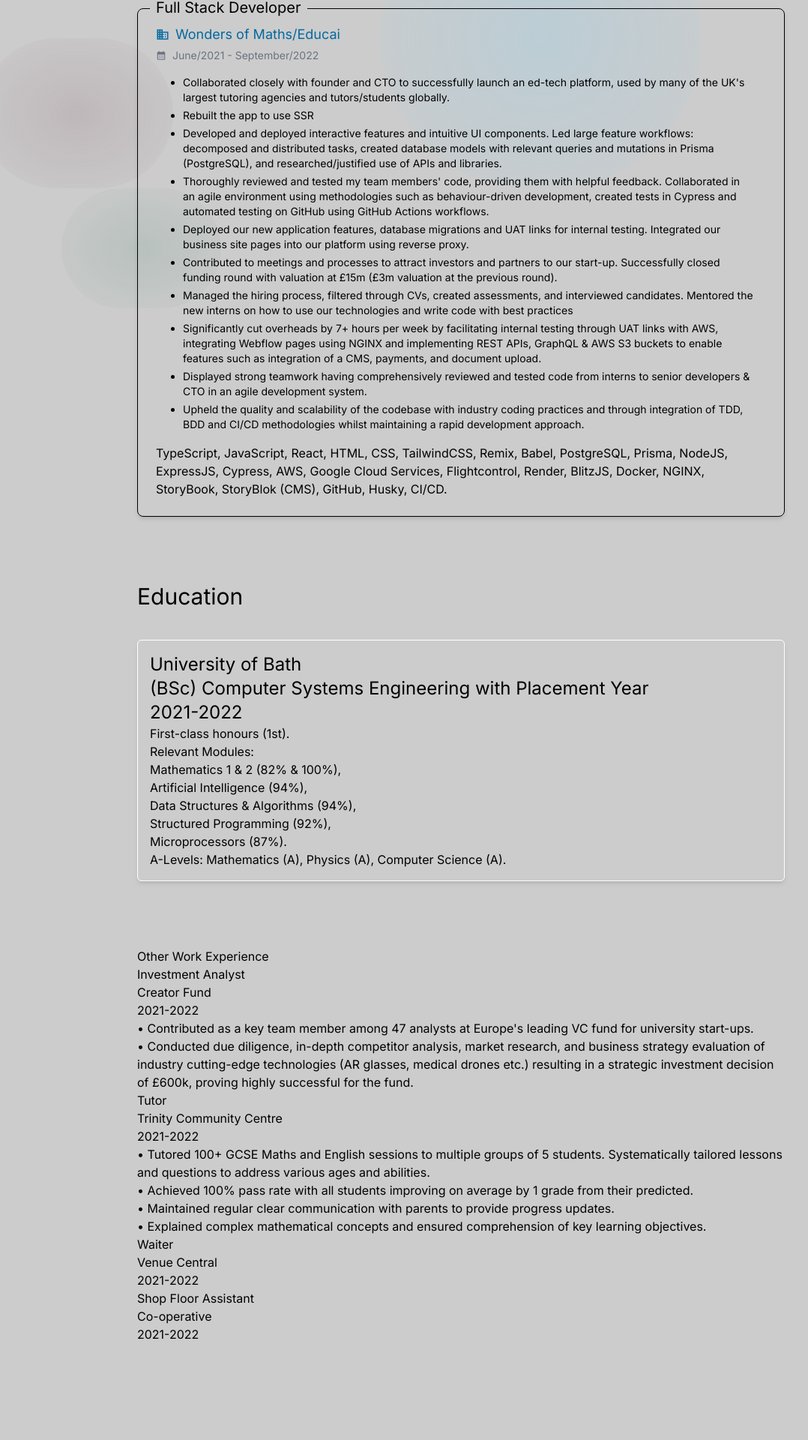
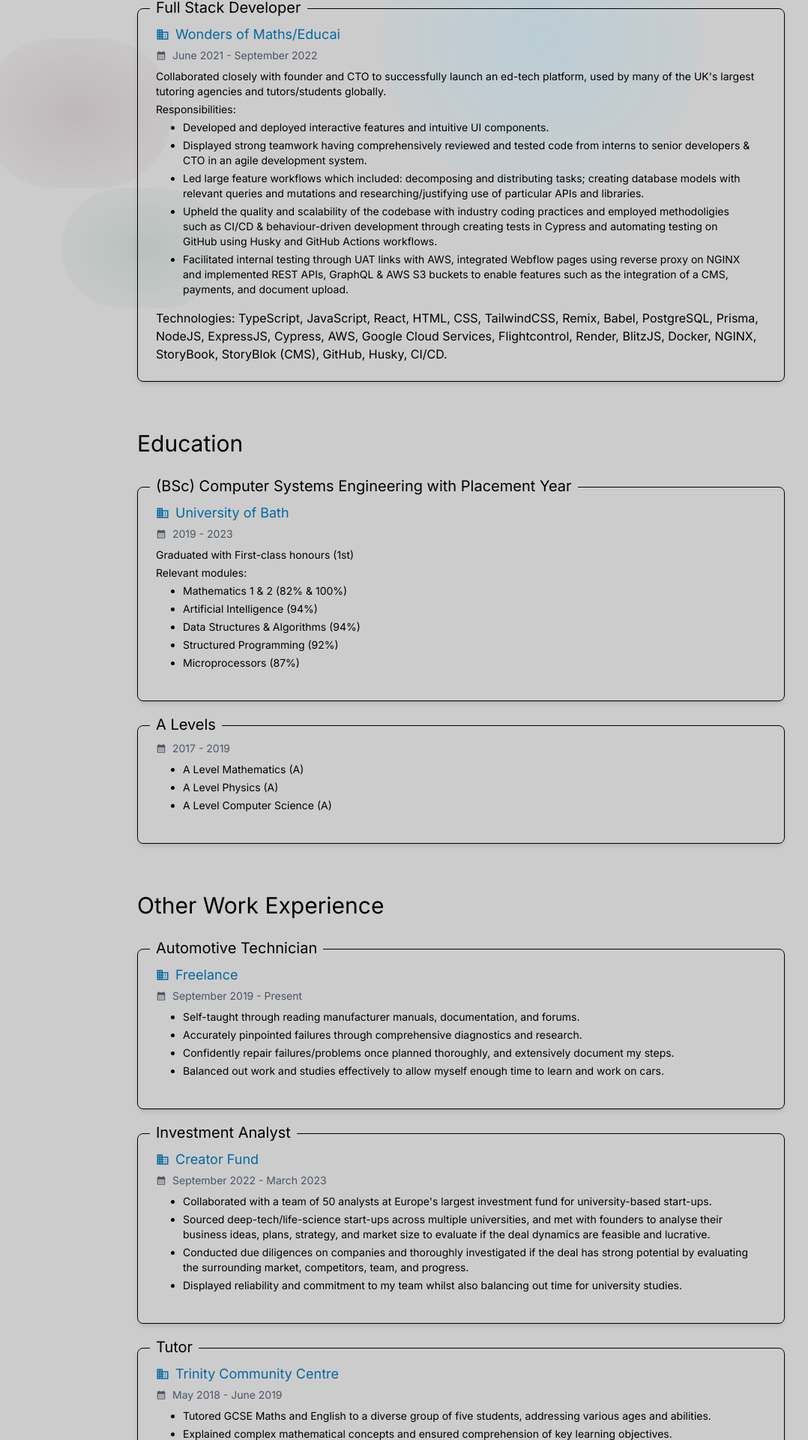
Before and after one commit to sabirchowdhury/portfolio-website, a Next.js app: page /experience in a window 1280 px wide. Shown: the part 349-2269 px from the top of the page at 75% size, without its empty margins (25-1103 px from the left). Before the commit the page ends 2196 px from the top, so only its background shows below. Built offline with nearby package versions, Linux system fonts and the light colour scheme.

Commit message:
complete experience page

```diff
--- a/app/experience/_content/InfoBox.tsx
+++ b/app/experience/_content/InfoBox.tsx
@@ -1,42 +1,60 @@
 import { Business, CalendarMonth } from "@mui/icons-material";
+import classNames from "classnames";
 
 interface TInfoBox {
   title: string;
   company: string;
   dates: string;
+  preInfo?: string[];
   bulletPoints: string[];
-  languages: string;
+  languages?: string;
+  className?: string;
 }
 
 export default function InfoBox({
   title,
   company,
   dates,
+  preInfo,
   bulletPoints,
   languages,
+  className,
 }: TInfoBox) {
   return (
-    <div className="md:p-6 p-4 rounded-lg border shadow-md border-black dark:border-white">
+    <div
+      className={classNames(
+        "md:p-6 p-4 rounded-lg border shadow-md border-black dark:border-white",
+        className
+      )}
+    >
       <h3 className="relative text-lg md:text-xl md:-mt-10 z-10 w-fit">
         {title}
         <div className="absolute hidden md:block top-1/2 -left-2 -right-2 dark:bg-bg-d bg-bg-l h-1 -z-10" />
       </h3>
-      <span className="flex flex-col my-2 gap-1">
-        <h3 className="flex items-center text-sm md:text-lg gap-2 text-sky-700">
-          <Business fontSize="inherit" />
-          {company}
-        </h3>
-        <h3 className="flex items-center text-sm md:text-md text-gray-500 gap-2 w-fit">
+      <span className="flex flex-col mt-2 gap-1 mb-2">
+        {company && (
+          <h3 className="flex items-center text-sm md:text-lg gap-2 text-sky-700">
+            <Business fontSize="inherit" />
+            {company}
+          </h3>
+        )}
+        <h3 className="flex items-center text-sm md:text-md text-gray-600 dark:text-gray-400 gap-2 w-fit">
           <CalendarMonth fontSize="inherit" />
           {dates}
         </h3>
       </span>
-      <ul className="flex flex-col gap-1 text-sm m-1 md:m-4">
+      {preInfo &&
+        preInfo.map((txt, idx) => (
+          <p className="text-sm mb-1" key={`preinfo-${idx}`}>
+            {txt}
+          </p>
+        ))}
+      <ul className="flex flex-col gap-1 text-sm m-1 md:mb-4 md:mx-4">
         {bulletPoints.map((text, index) => (
           <li key={`bp-${index}`}>{text}</li>
         ))}
       </ul>
-      <p>{languages}</p>
+      {languages && <p>{languages}</p>}
     </div>
   );
 }
--- /dev/null
+++ b/app/experience/_content/education.ts
@@ -0,0 +1,29 @@
+const education = [
+  {
+    title: "(BSc) Computer Systems Engineering with Placement Year",
+    company: "University of Bath",
+    dates: "2019 - 2023",
+    preInfo: [`Graduated with First-class honours (1st)`, `Relevant modules:`],
+    bulletPoints: [
+      "Mathematics 1 & 2 (82% & 100%)",
+      "Artificial Intelligence (94%)",
+      "Data Structures & Algorithms (94%)",
+      "Structured Programming (92%)",
+      "Microprocessors (87%)",
+    ],
+    languages: "",
+  },
+  {
+    title: "A Levels",
+    company: "",
+    dates: "2017 - 2019",
+    bulletPoints: [
+      "A Level Mathematics (A)",
+      "A Level Physics (A)",
+      "A Level Computer Science (A)",
+    ],
+    languages: "",
+  },
+];
+
+export default education;
--- /dev/null
+++ b/app/experience/_content/otherExperience.ts
@@ -0,0 +1,56 @@
+const otherExperience = [
+  {
+    title: "Automotive Technician",
+    company: "Freelance",
+    dates: "September 2019 - Present",
+    bulletPoints: [
+      "Self-taught through reading manufacturer manuals, documentation, and forums.",
+      "Accurately pinpointed failures through comprehensive diagnostics and research.",
+      "Confidently repair failures/problems once planned thoroughly, and extensively document my steps.",
+      "Balanced out work and studies effectively to allow myself enough time to learn and work on cars.",
+    ],
+  },
+  {
+    title: "Investment Analyst",
+    company: "Creator Fund",
+    dates: "September 2022 - March 2023",
+    bulletPoints: [
+      "Collaborated with a team of 50 analysts at Europe's largest investment fund for university-based start-ups.",
+      "Sourced deep-tech/life-science start-ups across multiple universities, and met with founders to analyse their business ideas, plans, strategy, and market size to evaluate if the deal dynamics are feasible and lucrative.",
+      "Conducted due diligences on companies and thoroughly investigated if the deal has strong potential by evaluating the surrounding market, competitors, team, and progress.",
+      "Displayed reliability and commitment to my team whilst also balancing out time for university studies.",
+    ],
+  },
+  {
+    title: "Tutor",
+    company: "Trinity Community Centre",
+    dates: "May 2018 - June 2019",
+    bulletPoints: [
+      "Tutored GCSE Maths and English to a diverse group of five students, addressing various ages and abilities.",
+      "Explained complex mathematical concepts and ensured comprehension of key learning objectives.",
+      "Maintained regular communication with parents to provide progress updates and how to help out at home.",
+      "Tailored questions to systematically develop the students' logical reasoning and subject understanding.",
+    ],
+  },
+  {
+    title: "Waiter",
+    company: "Venue Central",
+    dates: "July 2016 - August 2018",
+    bulletPoints: [
+      "Consistently interacted with customers to ensure excellent customer service and resolved complaints.",
+      "Ensured the presentation of the 1000-seat venue was always exceptional, with strong attention to detail.",
+      "Displayed strong initiative and leadership skills throughout the workplace. Co-ordinated a team of 10-12 staff to accommodate unexpected turnouts, maintaining efficiency and professionalism.",
+    ],
+  },
+  {
+    title: "Shop Floor Assistant",
+    company: "Co Operative",
+    dates: "June 2016 - July 2016",
+    bulletPoints: [
+      "Team working skills when stocking floor and serving customers, planned my day effectively.",
+      "Demonstrated excellent communication skills when responding to customer queries.",
+    ],
+  },
+];
+
+export default otherExperience;
--- a/app/experience/_content/technicalExperience.ts
+++ b/app/experience/_content/technicalExperience.ts
@@ -2,47 +2,20 @@
   {
     title: "Full Stack Developer",
     company: "Wonders of Maths/Educai",
-    dates: "June/2021 - September/2022",
+    dates: "June 2021 - September 2022",
+    preInfo: [
+      "Collaborated closely with founder and CTO to successfully launch an ed-tech platform, used by many of the UK's largest tutoring agencies and tutors/students globally.",
+      "Responsibilities:",
+    ],
     bulletPoints: [
-      "Collaborated closely with founder and CTO to successfully launch \
-an ed-tech platform, used by many of the UK's largest \
-tutoring agencies and tutors/students globally.",
-      "Rebuilt the app to use SSR",
-      "Developed and deployed interactive features and intuitive UI \
-components. Led large feature workflows: decomposed and \
-distributed tasks, created database models with relevant queries \
-and mutations in Prisma (PostgreSQL), and researched/justified \
-use of APIs and libraries.",
-      "Thoroughly reviewed and tested my team members' code, \
-providing them with helpful feedback. Collaborated in an agile \
-environment using methodologies such as behaviour-driven \
-development, created tests in Cypress and automated testing on \
-GitHub using GitHub Actions workflows.",
-      "Deployed our new application features, database migrations and \
-UAT links for internal testing. Integrated our business site \
-pages into our platform using reverse proxy.",
-      "Contributed to meetings and processes to attract investors and \
-partners to our start-up. Successfully closed funding round with \
-valuation at £15m (£3m valuation at the previous round).",
-      "Managed the hiring process, filtered through CVs, created \
-assessments, and interviewed candidates. Mentored the new \
-interns on how to use our technologies and write code with best \
-practices",
-      "Significantly cut overheads by 7+ hours per week by \
-facilitating internal testing through UAT links with AWS, \
-integrating Webflow pages using NGINX and implementing REST \
-APIs, GraphQL & AWS S3 buckets to enable features such as \
-integration of a CMS, payments, and document upload.",
-      "Displayed strong teamwork having comprehensively reviewed and \
-tested code from interns to senior developers & CTO in an agile \
-development system.",
-      "Upheld the quality and scalability of the codebase with \
-industry coding practices and through integration of TDD, BDD \
-and CI/CD methodologies whilst maintaining a rapid development \
-approach.",
+      "Developed and deployed interactive features and intuitive UI components.",
+      "Displayed strong teamwork having comprehensively reviewed and tested code from interns to senior developers & CTO in an agile development system.",
+      "Led large feature workflows which included: decomposing and distributing tasks; creating database models with relevant queries and mutations and researching/justifying use of particular APIs and libraries.",
+      "Upheld the quality and scalability of the codebase with industry coding practices and employed methodoligies such as CI/CD & behaviour-driven development through creating tests in Cypress and automating testing on GitHub using Husky and GitHub Actions workflows.",
+      "Facilitated internal testing through UAT links with AWS, integrated Webflow pages using reverse proxy on NGINX and implemented REST APIs, GraphQL & AWS S3 buckets to enable features such as the integration of a CMS, payments, and document upload.",
     ],
     languages:
-      "TypeScript, JavaScript, React, HTML, CSS, TailwindCSS, Remix, \
+      "Technologies: TypeScript, JavaScript, React, HTML, CSS, TailwindCSS, Remix, \
 Babel, PostgreSQL, Prisma, NodeJS, ExpressJS, Cypress, AWS, Google \
 Cloud Services, Flightcontrol, Render, BlitzJS, Docker, NGINX, \
 StoryBook, StoryBlok (CMS), GitHub, Husky, CI/CD.",
--- a/app/experience/page.tsx
+++ b/app/experience/page.tsx
@@ -7,6 +7,8 @@
 import ComponentInView from "@/components/ComponentInView";
 import InfoBox from "./_content/InfoBox";
 import technicalExperience from "./_content/technicalExperience";
+import education from "./_content/education";
+import otherExperience from "./_content/otherExperience";
 
 export default function Experience() {
   const mounted = useMounted();
@@ -16,7 +18,7 @@
       <main className="flex flex-grow flex-col mx-auto p-4 w-full max-w-4xl">
         <h1
           className={classNames(
-            "md:text-6xl text-4xl mx-auto md:mb-20 mb-8 md:mt-8 transition-opacity ease-in duration-500",
+            "md:text-6xl text-4xl mx-auto md:mb-20 mb-10 md:mt-8 transition-opacity ease-in duration-500",
             {
               "opacity-0": !mounted,
               "opacity-100": mounted,
@@ -26,7 +28,7 @@
           Experience
         </h1>
         <ComponentInView
-          className="md:mb-14 mb-12 transition-opacity ease-in duration-1000"
+          className="md:mb-16 mb-14 transition-opacity ease-in duration-1000"
           viewedClass="opacity-100"
           notViewedClass="opacity-0"
           threshold={0.2}
@@ -40,84 +42,29 @@
           ))}
         </ComponentInView>
         <ComponentInView
-          className="md:mb-6 mb-4 transition-opacity ease-in duration-1000 md:py-8"
+          className="md:mb-8 mb-6 transition-opacity ease-in duration-1000"
           viewedClass="opacity-100"
           notViewedClass="opacity-0"
           threshold={0.2}
         >
           <h2 className="text-2xl md:text-3xl mb-4 md:mb-10">Education </h2>
-          <div className="p-4 rounded-md border border-white shadow-md">
-            <h3 className="text-2xl">University of Bath</h3>
-            <h3 className="text-2xl">
-              (BSc) Computer Systems Engineering with Placement Year
-            </h3>
-            <h3 className="text-2xl">2021-2022</h3>
-            <p>First-class honours (1st).</p>
-            <p>Relevant Modules:</p>
-            <p>Mathematics 1 & 2 (82% & 100%),</p>
-            <p>Artificial Intelligence (94%),</p>
-            <p>Data Structures & Algorithms (94%),</p>
-            <p>Structured Programming (92%),</p>
-            <p>Microprocessors (87%).</p>
-            <p>A-Levels: Mathematics (A), Physics (A), Computer Science (A).</p>
-          </div>
+          {education.map((props, index) => (
+            <InfoBox key={`edu-${index}`} {...props} className="mb-8" />
+          ))}
         </ComponentInView>
 
         <ComponentInView
-          className="md:mb-6 mb-4 mt-8 transition-opacity ease-in duration-1000"
+          className="md:mb-8 mb-6 transition-opacity ease-in duration-1000"
           viewedClass="opacity-100"
           notViewedClass="opacity-0"
           threshold={0.2}
         >
-          <h2>Other Work Experience</h2>
-          <div>
-            <h3>Investment Analyst</h3>
-            <h3>Creator Fund</h3>
-            <h3>2021-2022</h3>
-            <p>
-              • Contributed as a key team member among 47 analysts at
-              Europe&apos;s leading VC fund for university start-ups.
-            </p>
-            <p>
-              • Conducted due diligence, in-depth competitor analysis, market
-              research, and business strategy evaluation of industry
-              cutting-edge technologies (AR glasses, medical drones etc.)
-              resulting in a strategic investment decision of £600k, proving
-              highly successful for the fund.
-            </p>
-          </div>
-          <div>
-            <h3>Tutor</h3>
-            <h3>Trinity Community Centre</h3>
-            <h3>2021-2022</h3>
-            <p>
-              • Tutored 100+ GCSE Maths and English sessions to multiple groups
-              of 5 students. Systematically tailored lessons and questions to
-              address various ages and abilities.
-            </p>
-            <p>
-              • Achieved 100% pass rate with all students improving on average
-              by 1 grade from their predicted.
-            </p>
-            <p>
-              • Maintained regular clear communication with parents to provide
-              progress updates.
-            </p>
-            <p>
-              • Explained complex mathematical concepts and ensured
-              comprehension of key learning objectives.
-            </p>
-          </div>
-          <div>
-            <h3>Waiter</h3>
-            <h3>Venue Central</h3>
-            <h3>2021-2022</h3>
-          </div>
-          <div>
-            <h3>Shop Floor Assistant</h3>
-            <h3>Co-operative</h3>
-            <h3>2021-2022</h3>
-          </div>
+          <h2 className="text-2xl md:text-3xl mb-4 md:mb-10">
+            Other Work Experience
+          </h2>
+          {otherExperience.map((props, idx) => (
+            <InfoBox {...props} key={`oth-exp-${idx}`} className="mb-8" />
+          ))}
         </ComponentInView>
       </main>
     </>
```
